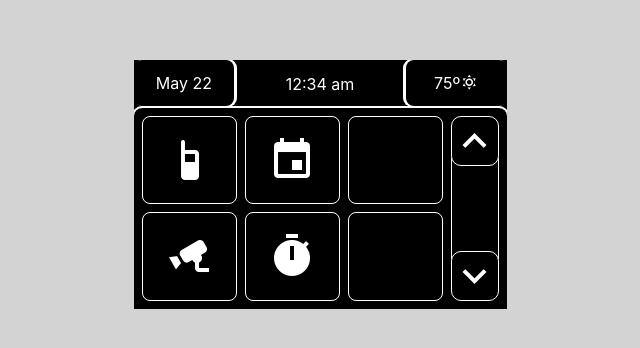
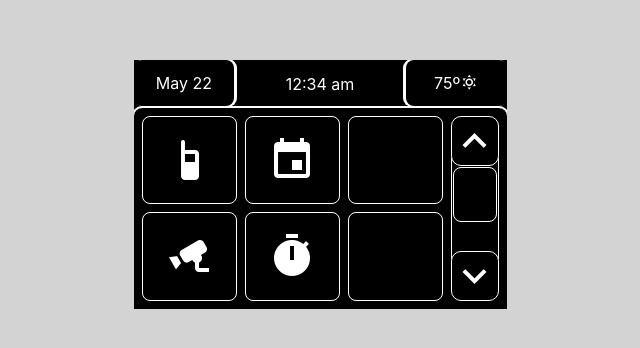
Before and after one commit to abraha2d/autohome-intercom, a React (Create React App) app: page / in a window 1280 px wide. Shown: the part 216-564 px from the top of the page, without its empty margins (320-960 px from the left). Built offline with nearby package versions, Linux system fonts and the light colour scheme.

Commit message:
Add functional scroll bar handle

```diff
--- a/src/apps/Home/Home.tsx
+++ b/src/apps/Home/Home.tsx
@@ -28,8 +28,9 @@ class Home extends React.Component<Props, State> {
   readonly state: State = {
     startRow: 0
   };
+
   render() {
-    let { history } = this.props;
+    const { history } = this.props;
     const { startRow } = this.state;
     return (
       <div className="content-container">
@@ -69,7 +70,12 @@ class Home extends React.Component<Props, State> {
               )
             })
           }
-          barParams={false}
+          barParams={{
+            min: 0,
+            max: chunkedApps.length - 2,
+            size: 2,
+            start: startRow
+          }}
         />
       </div>
     );
--- a/src/components/ScrollBar/ScrollBar.css
+++ b/src/components/ScrollBar/ScrollBar.css
@@ -25,4 +25,23 @@
 
   position: relative; /* for z-index to work between this and scroll-button */
   z-index: 0;
+
+  display: flex;
+  flex-direction: column;
 }
+
+.scroll-handle-container {
+  flex-grow: 1;
+  position: relative;
+}
+
+.scroll-handle {
+  border: 1px solid white;
+  border-radius: 8px;
+  position: absolute;
+  top: 0;
+  bottom: 0;
+  left: 1px;
+  right: 1px;
+  transition: top 0.1s, bottom 0.1s;
+}
--- a/src/components/ScrollBar/ScrollBar.tsx
+++ b/src/components/ScrollBar/ScrollBar.tsx
@@ -1,5 +1,6 @@
 import * as React from "react";
 import "./ScrollBar.css";
+import { MouseEventHandler } from "react";
 
 type Props = {
   onUpClick: () => void;
@@ -9,22 +10,86 @@ type Props = {
     | {
         min: number;
         max: number;
-        cur: number;
+        size: number;
+        start: number;
       };
 };
 
-const ScrollBar: React.FC<Props> = ({ onUpClick, onDownClick, barParams }) => (
+type State = {
+  mouseDown: boolean;
+  mouseStart: number;
+};
+
+class ScrollBar extends React.Component<Props, State> {
+  readonly state: State = {
+    mouseDown: false,
+    mouseStart: 0
+  };
+
+  scrollHandleContainer = React.createRef<HTMLDivElement>();
+
+  handleMouseMove: MouseEventHandler = evt => {
+    const { onUpClick, onDownClick, barParams: bp } = this.props;
+    const { mouseDown, mouseStart } = this.state;
+    const { scrollHandleContainer } = this;
+    if (!bp || !mouseDown) {
+      return;
+    }
+    const {
+      top,
+      bottom
+    } = scrollHandleContainer.current!.getBoundingClientRect();
+    const stepSize = (bottom - top) / (bp.max + bp.size - bp.min);
+    if (mouseStart - evt.pageY > stepSize) {
+      onUpClick();
+      this.setState({ mouseStart: evt.pageY });
+    } else if (evt.pageY - mouseStart > stepSize) {
+      onDownClick();
+      this.setState({ mouseStart: evt.pageY });
+    }
+  };
+
+  render() {
+    const { onUpClick, onDownClick, barParams: bp } = this.props;
+    const { handleMouseMove } = this;
+    return (
       <div className="scroll-container">
         <div
           className="scroll-button icon-button mdi md-48 mdi-chevron-up"
           onClick={onUpClick}
         />
-    <div className="scroll-indicator" />
+        <div className="scroll-indicator">
+          <div
+            ref={this.scrollHandleContainer}
+            className="scroll-handle-container"
+            onMouseMove={handleMouseMove}
+          >
+            <div
+              className="scroll-handle"
+              style={
+                (bp && {
+                  top: `${(100 * (bp.start - bp.min)) /
+                    (bp.max + bp.size - bp.min)}%`,
+                  bottom: `${100 -
+                    (100 * (bp.start + bp.size - bp.min)) /
+                      (bp.max + bp.size - bp.min)}%`
+                }) ||
+                {}
+              }
+              onMouseDown={evt =>
+                this.setState({ mouseDown: true, mouseStart: evt.pageY })
+              }
+              onMouseUp={() => this.setState({ mouseDown: false })}
+            />
+          </div>
+        </div>
         <div
           className="scroll-button icon-button mdi md-48 mdi-chevron-down"
           onClick={onDownClick}
         />
       </div>
     );
+  }
+}
 
 export default ScrollBar;
```
Lines whose indentation alone changed are shown as unchanged.
